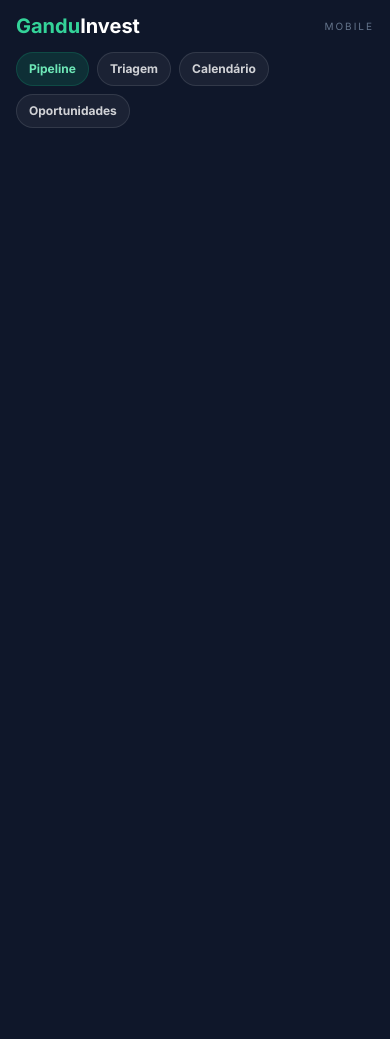
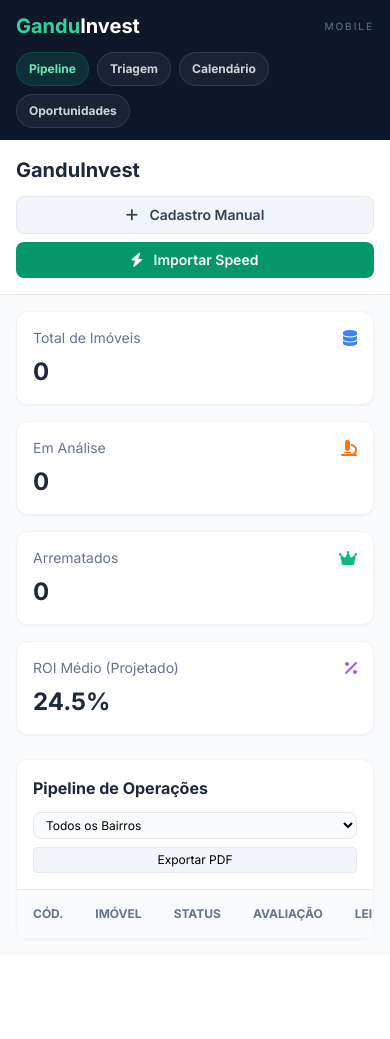
Before and after one commit to VrsEco/GanInv, a Flask app: page / in a window 390 px wide. After the commit the page ends 940 px from the top, so only its background shows below. Run offline with Flask 3, Linux system fonts and the light colour scheme; the visitor is signed in with stand-in values (Sample User, id 1); data that the repository does not hold is empty; some libraries are stand-ins or nearby versions.

Commit message:
Corrige layout mobile das telas com sidebar

```diff
--- a/templates/calendario.html
+++ b/templates/calendario.html
@@ -21,7 +21,7 @@
         }
     </style>
 </head>
-<body class="flex min-h-screen">
+<body class="flex flex-col md:flex-row min-h-screen">
     <div class="md:hidden bg-slate-900 text-white px-4 py-3 space-y-3">
         <div class="flex items-center justify-between">
             <h1 class="text-xl font-bold text-emerald-400">Gandu<span class="text-white">Invest</span></h1>
--- a/templates/dashboard.html
+++ b/templates/dashboard.html
@@ -14,7 +14,7 @@
         .card-premium:hover { transform: translateY(-4px); }
     </style>
 </head>
-<body class="flex min-h-screen">
+<body class="flex flex-col md:flex-row min-h-screen">
 
     <div class="md:hidden bg-slate-900 text-white px-4 py-3 space-y-3">
         <div class="flex items-center justify-between">
--- a/templates/detalhe.html
+++ b/templates/detalhe.html
@@ -19,7 +19,7 @@
         }
     </style>
 </head>
-<body class="flex min-h-screen">
+<body class="flex flex-col md:flex-row min-h-screen">
 
     <div class="md:hidden bg-slate-900 text-white px-4 py-3 space-y-3 no-print">
         <div class="flex items-center justify-between">
--- a/templates/leiloes_semana.html
+++ b/templates/leiloes_semana.html
@@ -12,7 +12,7 @@
         .sidebar { background-color: #0f172a; }
     </style>
 </head>
-<body class="flex min-h-screen">
+<body class="flex flex-col md:flex-row min-h-screen">
 
     <div class="md:hidden bg-slate-900 text-white px-4 py-3 space-y-3">
         <div class="flex items-center justify-between">
--- a/templates/triagem.html
+++ b/templates/triagem.html
@@ -13,7 +13,7 @@
         .tab-active { background: #0f172a; color: white; border-color: #0f172a; }
     </style>
 </head>
-<body class="flex min-h-screen">
+<body class="flex flex-col md:flex-row min-h-screen">
 
     <div class="md:hidden bg-slate-900 text-white px-4 py-3 space-y-3">
         <div class="flex items-center justify-between">
```
